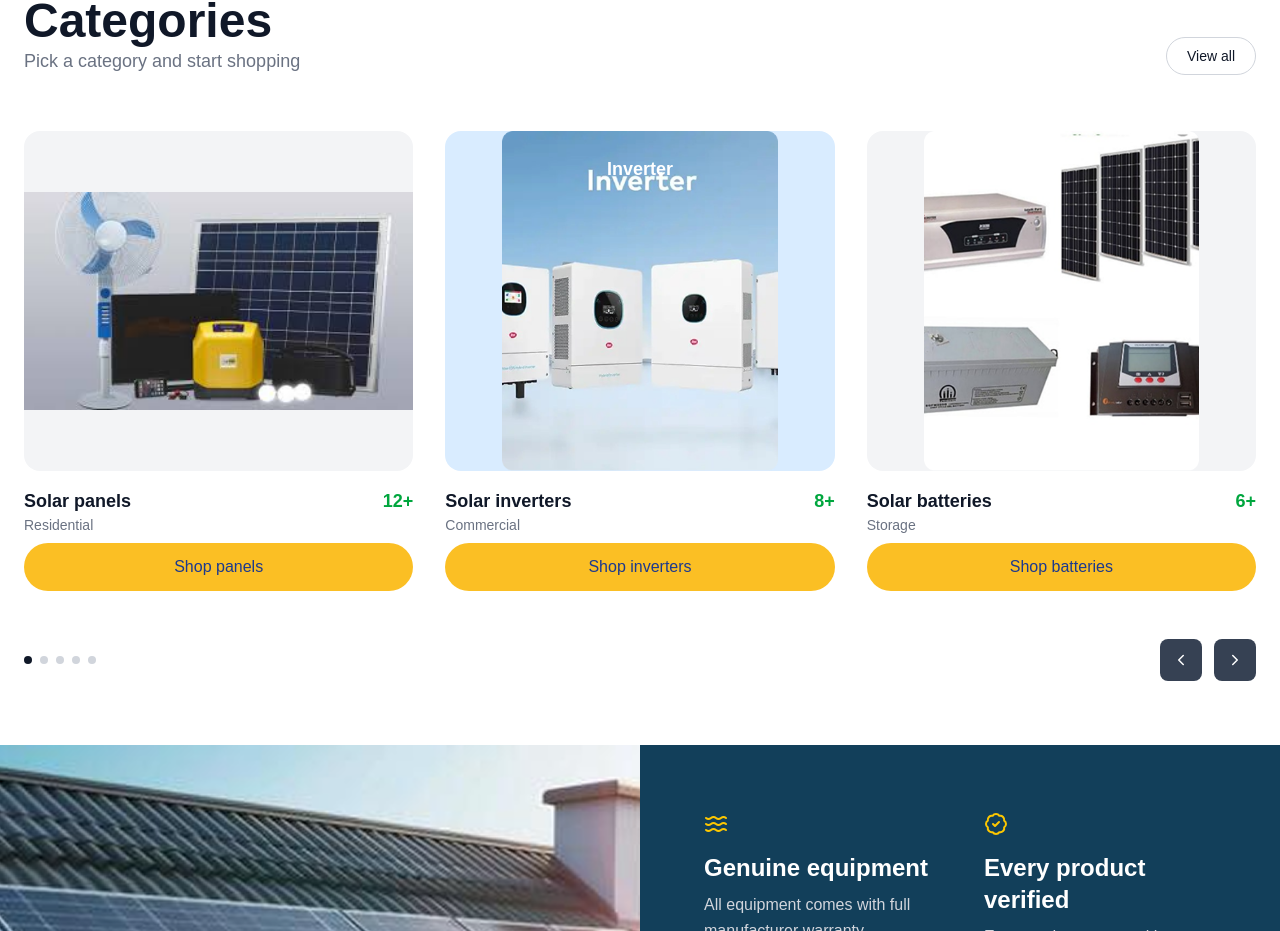
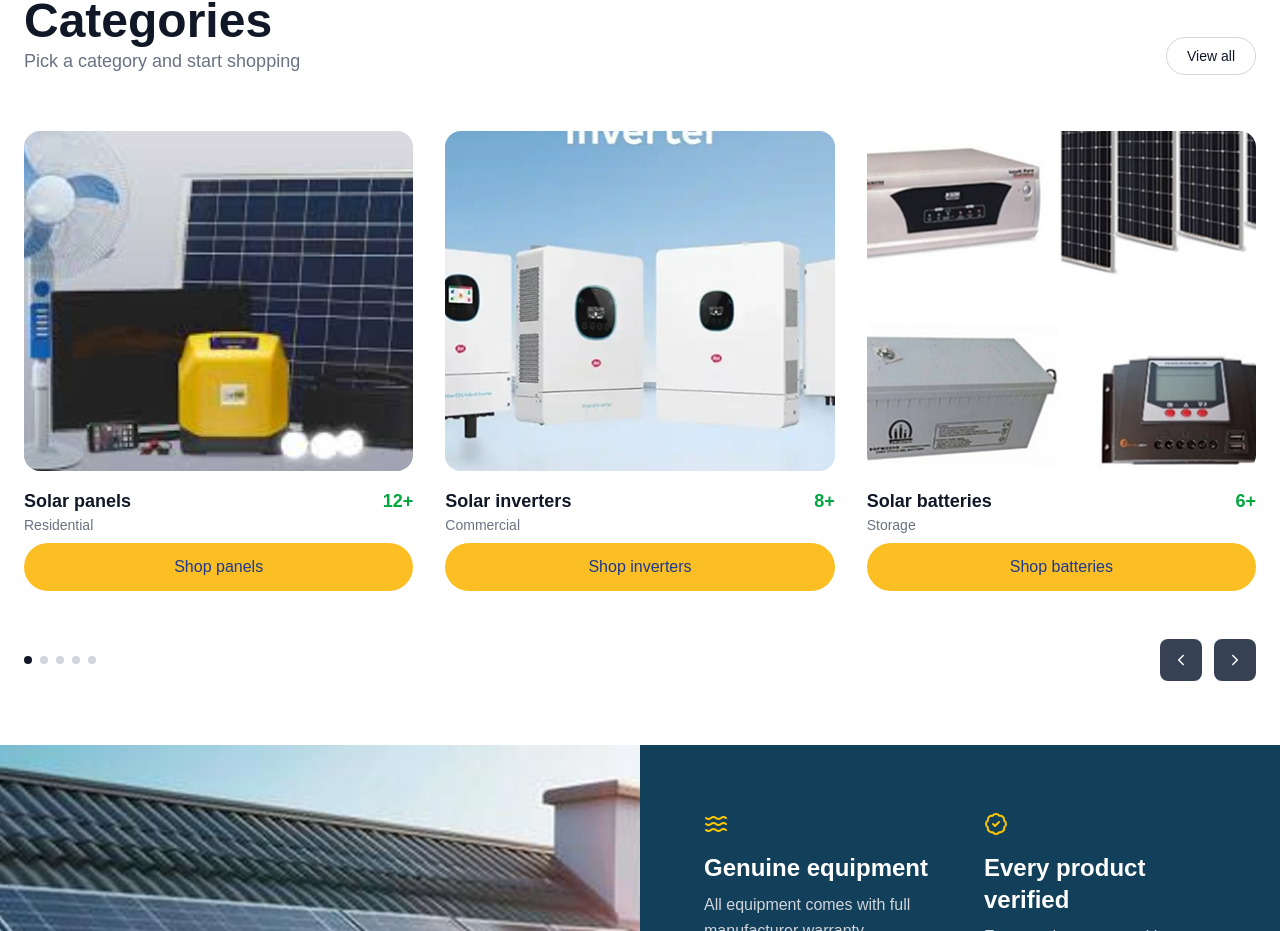
Before and after one commit to Kellytech-coder/kz-sun-energy-limited, a Next.js app: page / in a window 1280 px wide. Shown: the part 938-1869 px from the top of the page. Built offline with nearby package versions, Linux system fonts and the light colour scheme.

Commit message:
Categoryscetion up to date

```diff
--- a/components/Categories.tsx
+++ b/components/Categories.tsx
@@ -18,7 +18,6 @@ const categories = [
     image: "/images/category2.png",
     bg: "bg-[#D9ECFF]",
     button: "Shop inverters",
-    label: "Inverter",
   },
   {
     title: "Solar batteries",
@@ -61,22 +60,19 @@ export default function ProductCategories() {
 
               {/* Image Container */}
               <div
-                className={`h-[260px] sm:h-[300px] md:h-[340px] rounded-2xl ${item.bg} relative overflow-hidden flex items-center justify-center`}
+                className={`h-[260px] sm:h-[300px] md:h-[340px] rounded-2xl ${item.bg} relative overflow-hidden`}
               >
-                {/* Label */}
-                {item.label && (
-                  <h3 className="absolute top-4 md:top-6 left-1/2 -translate-x-1/2 text-white text-base md:text-lg font-semibold z-10">
-                    {item.label}
-                  </h3>
-                )}
-
-                {/* Image */}
                 <Image
                   src={item.image}
                   alt={item.title}
                   fill
                   sizes="(max-width: 768px) 100vw, 33vw"
-                  className="object-contain w-full h-full transition-transform duration-300 group-hover:scale-105"
+                  className="
+                    object-cover w-full h-full
+                    transition-transform duration-300 ease-in-out
+                    group-hover:scale-105
+                    active:scale-105
+                  "
                 />
               </div>
 
@@ -96,7 +92,7 @@ export default function ProductCategories() {
               </div>
 
               {/* Button */}
-              <button className="w-full py-3 rounded-full bg-[#FBBF24] text-blue-900 font-medium hover:opacity-90 transition text-sm md:text-base">
+              <button className="w-full py-3 rounded-full bg-[#FBBF24] text-blue-900 font-medium hover:opacity-90 active:scale-95 transition text-sm md:text-base">
                 {item.button}
               </button>
             </div>
@@ -120,10 +116,10 @@ export default function ProductCategories() {
 
           {/* Arrows */}
           <div className="flex gap-3">
-            <button className="p-2 md:p-3 rounded-lg bg-gray-700 text-white hover:bg-gray-800 transition">
+            <button className="p-2 md:p-3 rounded-lg bg-gray-700 text-white hover:bg-gray-800 active:scale-95 transition">
               <ChevronLeft size={18} />
             </button>
-            <button className="p-2 md:p-3 rounded-lg bg-gray-700 text-white hover:bg-gray-800 transition">
+            <button className="p-2 md:p-3 rounded-lg bg-gray-700 text-white hover:bg-gray-800 active:scale-95 transition">
               <ChevronRight size={18} />
             </button>
           </div>
```
